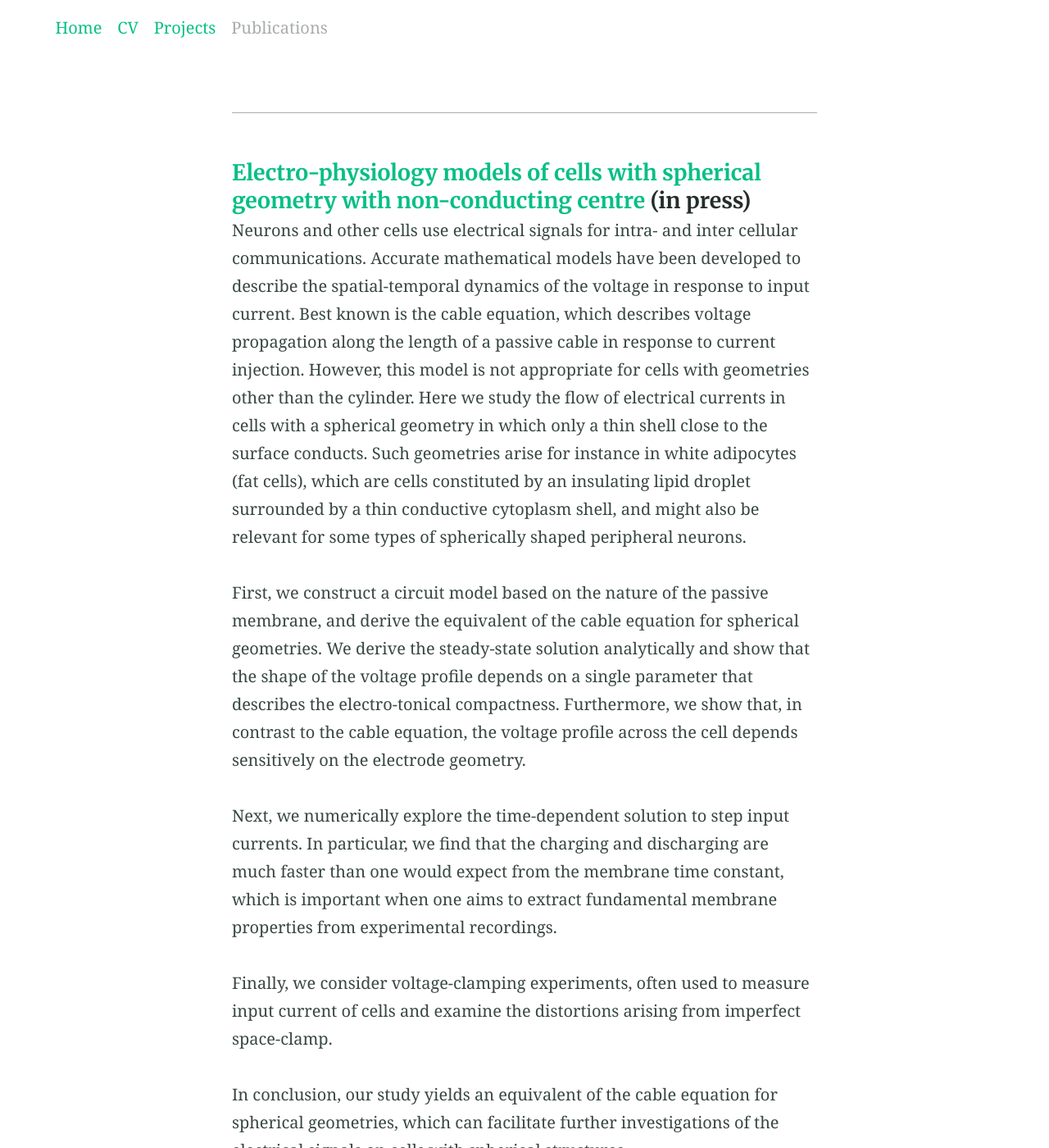
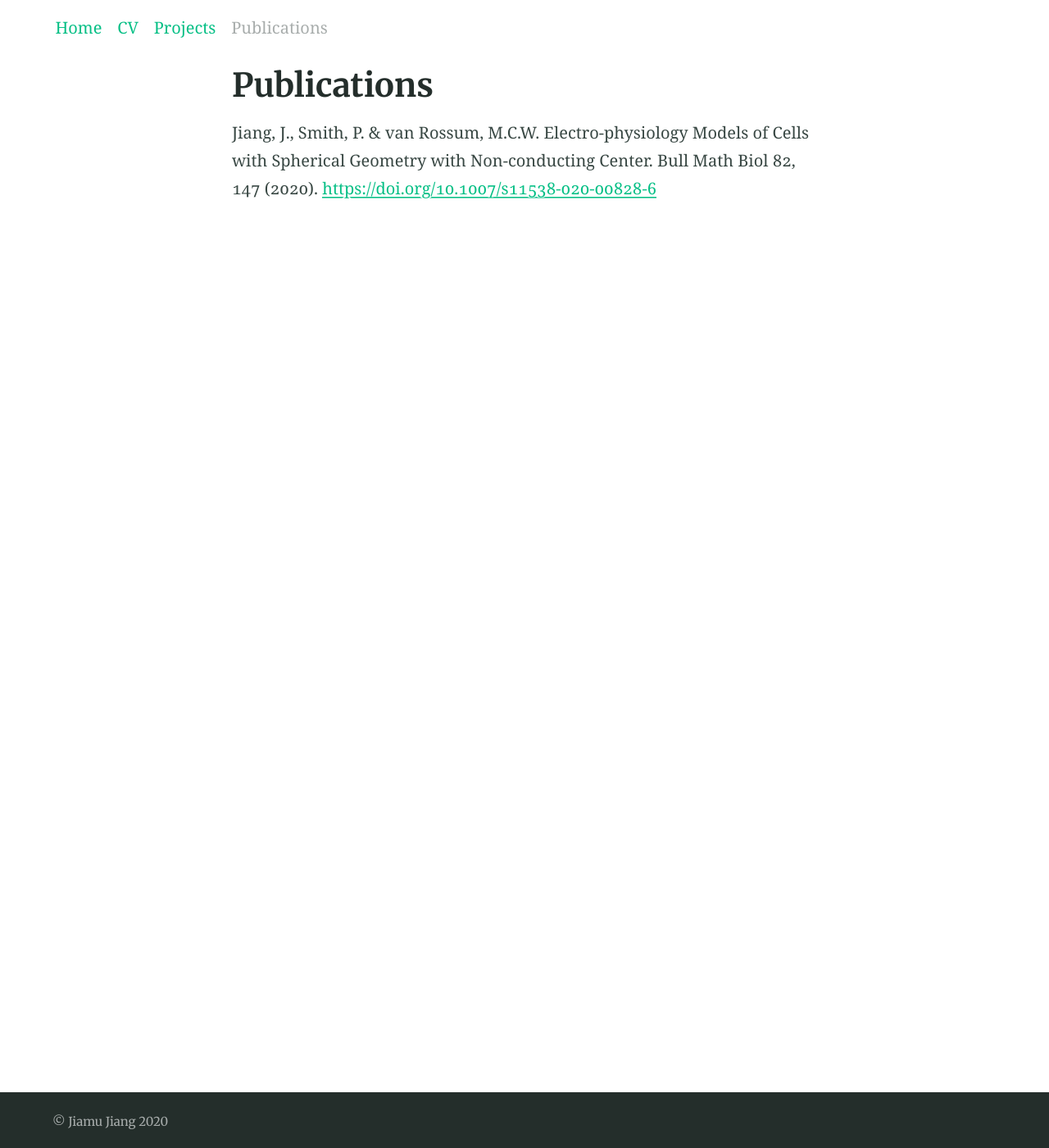
Before and after one commit to jiajia-404/jiajia-404.github.io, a Jekyll site: the page built from Publications.md, in a window 1280 px wide and 1400 px high. Shown: the whole window at 82% size. Built offline with Jekyll 4.4.1, drawn with Linux system fonts in a browser that asks for light colours; our own code applies the rules of GitHub Pages for plain Markdown files; some of the changed text lies outside the part shown.

```diff
--- a/Publications.md
+++ b/Publications.md
@@ -1,13 +1,6 @@
+---
+title: Publications
+layout: page
 ---
 
-#### [Electro-physiology models of cells with spherical geometry with non-conducting centre](https://github.com/vanrossumlab/jiamu_20) (in press)
-
-Neurons and other cells use electrical signals for intra- and inter cellular communications. Accurate mathematical models have been developed to describe the spatial-temporal dynamics of the voltage in response to input current. Best known is the cable equation, which describes voltage propagation along the length of a passive cable in response to current injection. However, this model is not appropriate for cells with geometries other than the cylinder. Here we study the flow of electrical currents in cells with a spherical geometry in which only a thin shell close to the surface conducts. Such geometries arise for instance in white adipocytes (fat cells), which are cells constituted by an insulating lipid droplet surrounded by a thin conductive cytoplasm shell, and might also be relevant for some types of spherically shaped peripheral neurons.
-
-First, we construct a circuit model based on the nature of the passive membrane, and derive the equivalent of the cable equation for spherical geometries. We derive the steady-state solution analytically and show that the shape of the voltage profile depends on a single parameter that describes the electro-tonical compactness. Furthermore, we show that, in contrast to the cable equation, the voltage profile across the cell depends sensitively on the electrode geometry.
-
-Next, we  numerically explore the time-dependent solution to step input currents. In particular, we find that the charging and discharging are much faster than one would expect from the membrane time constant, which is important when one aims to extract fundamental membrane properties from experimental recordings.
-
-Finally, we consider voltage-clamping experiments, often used to measure input current of cells and examine the distortions arising from imperfect space-clamp.
-
-In conclusion, our study yields an equivalent of the cable equation for spherical geometries, which can facilitate further investigations of the electrical signals on cells with spherical structures.
+ Jiang, J., Smith, P. & van Rossum, M.C.W. Electro-physiology Models of Cells with Spherical Geometry with Non-conducting Center. Bull Math Biol 82, 147 (2020). [https://doi.org/10.1007/s11538-020-00828-6](https://doi.org/10.1007/s11538-020-00828-6)
```
